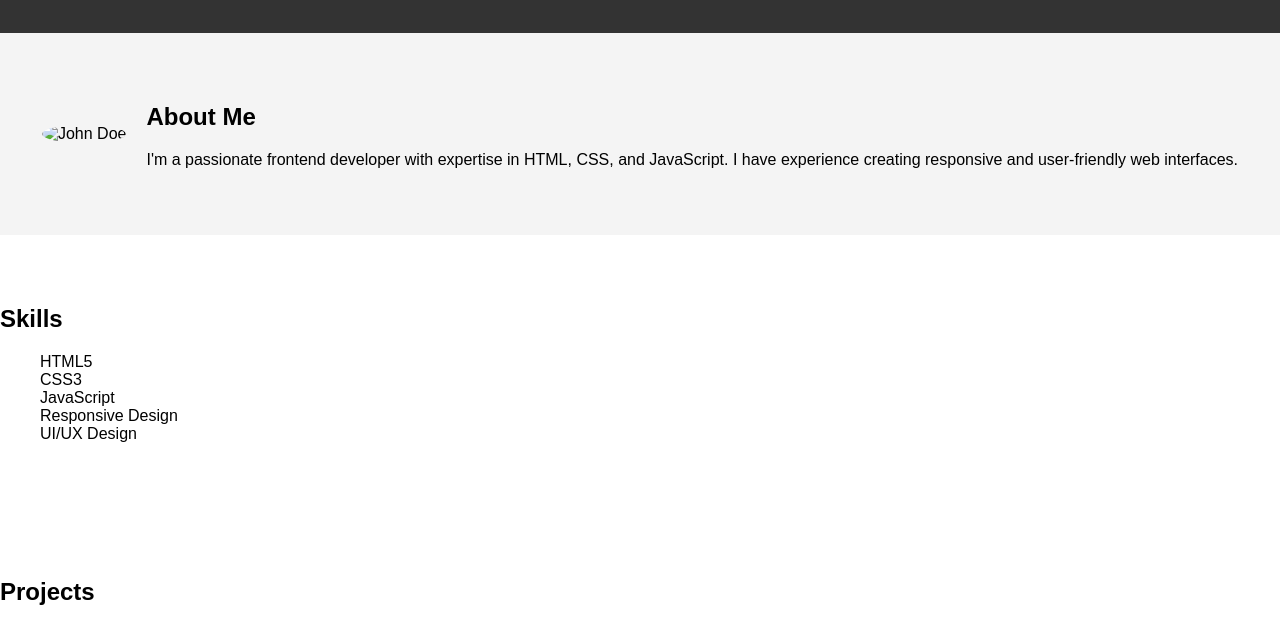
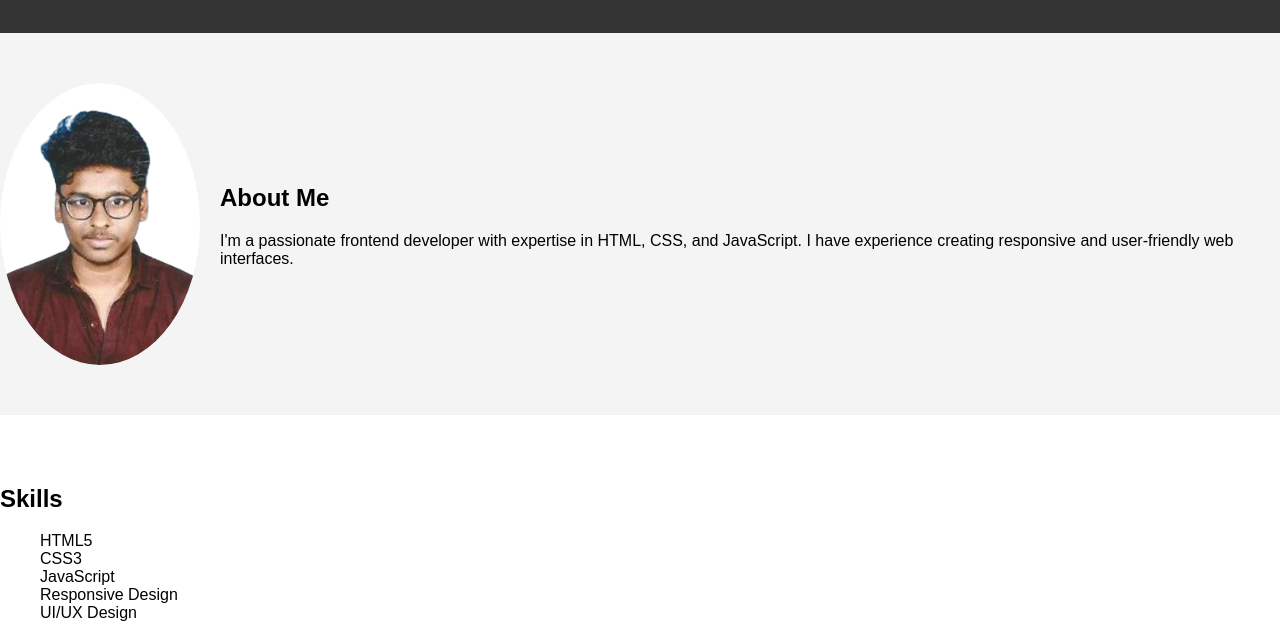
Before and after one commit to ARAVINDH-RAAM/Portfolio, a plain HTML site: page index.html in a window 1280 px wide. Shown: the part 121-763 px from the top of the page. Drawn offline with Linux system fonts and the light colour scheme.

Commit message:
Update index.html

```diff
--- a/index.html
+++ b/index.html
@@ -17,7 +17,7 @@
   <!-- About Section -->
   <section id="about">
     <div class="container">
-      <img src="profile-pic.jpg" alt="John Doe">
+      <img src="profile-pic.png" alt="John Doe">
       <div>
         <h2>About Me</h2>
         <p>I'm a passionate frontend developer with expertise in HTML, CSS, and JavaScript. I have experience creating responsive and user-friendly web interfaces.</p>
```
